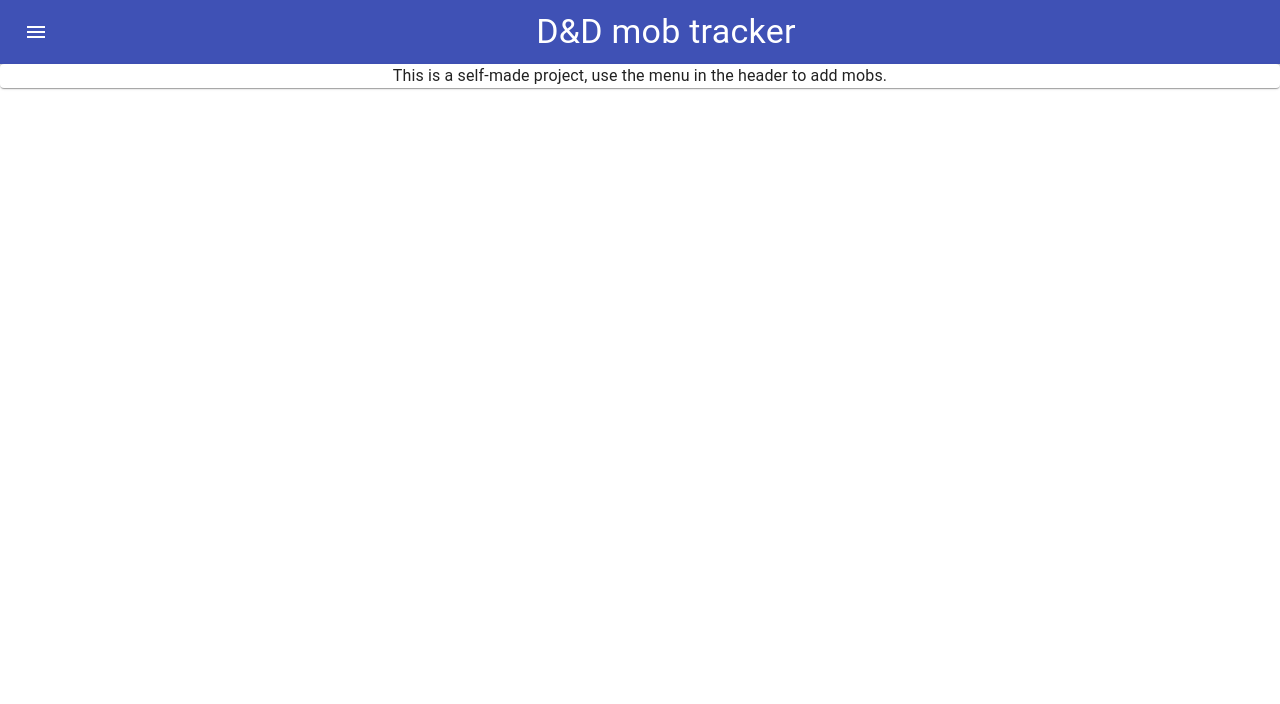
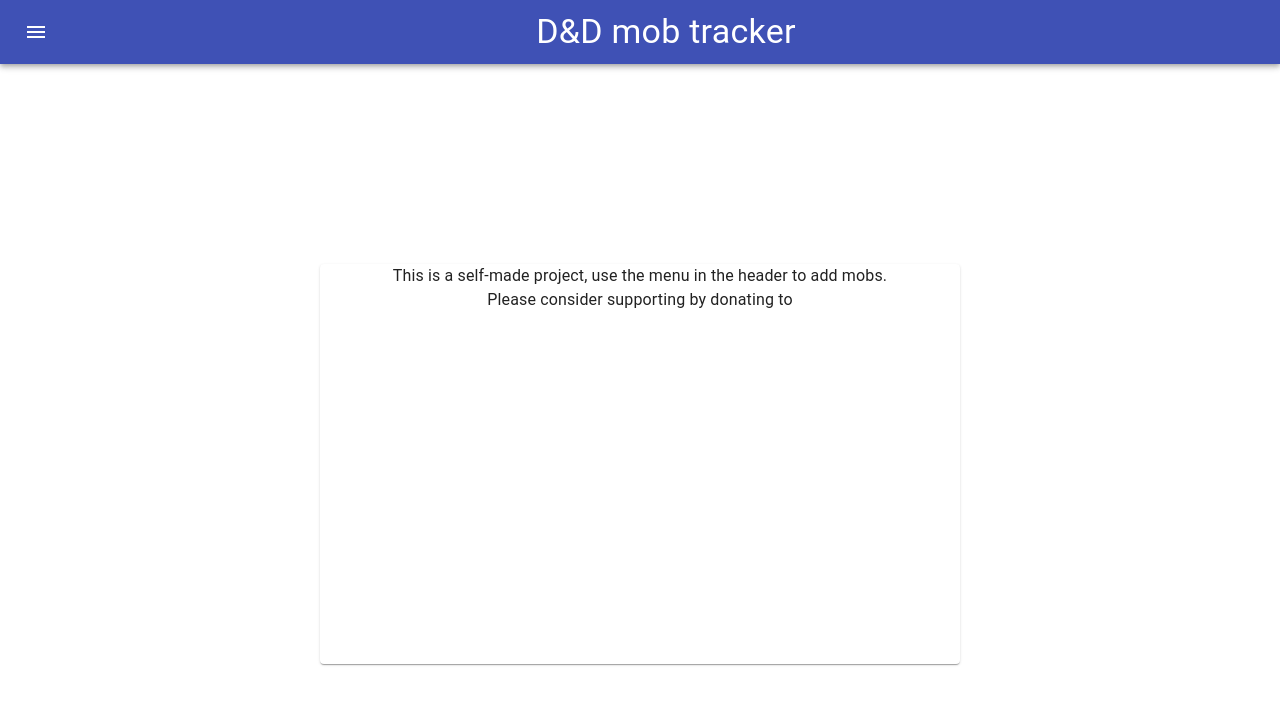
Before and after one commit to ernesto-tapia/Dnd_Tracker, a React (Create React App) app in the folder tracker/: page / in a window 1280 px wide. Shown: the top 704 px of the page. Built offline with nearby package versions, Linux system fonts and the light colour scheme.

Commit message:
Fix die bug

```diff
--- a/tracker/src/Features/Character/reducer.tsx
+++ b/tracker/src/Features/Character/reducer.tsx
@@ -9,13 +9,15 @@ const initialState = Object.freeze({
 const addCharacters = (character: CreationData) => {
   const { numOfEnemies, name, amount, dMax, dMod } = character;
   const newChars = [] as CharacterData[];
-  const enemiesArray = [...Array(numOfEnemies)];
-  const dieArray = [...Array(amount)];
-  enemiesArray.map((mob: any) => {
+  const enemiesArray = [...Array(numOfEnemies * 1)];
+  const dieArray = [...Array(amount * 1)];
+  console.log(dieArray, "array");
+  enemiesArray.forEach((mob: any) => {
     let hp = 0;
-    dieArray.map((die) => {
+    dieArray.forEach((die) => {
       const base = Math.floor(Math.random() * (dMax - 1) + 1);
       hp = hp + base;
+      console.log(hp);
     });
     hp = hp + dMod * 1;
     newChars.push({ name, hp, currentHp: hp });
--- a/tracker/src/Features/Dashboard/Description.tsx
+++ b/tracker/src/Features/Dashboard/Description.tsx
@@ -1,18 +1,22 @@
 import { Typography, Paper, makeStyles } from "@material-ui/core";
 
 const useStyles = makeStyles({
-  wrapper: {
-    height: "100vh",
+  paper: {
+    height: "50vh",
+    width: "50vw",
+    marginTop: "25vh",
+    marginLeft: "25vw",
   },
 });
 
 export const Info = () => {
   const classes = useStyles();
   return (
-    <Paper>
+    <Paper className={classes.paper}>
       <Typography>
         This is a self-made project, use the menu in the header to add mobs.
       </Typography>
+      <Typography>Please consider supporting by donating to</Typography>
     </Paper>
   );
 };
--- a/tracker/src/Features/Dashboard/index.tsx
+++ b/tracker/src/Features/Dashboard/index.tsx
@@ -11,7 +11,6 @@ const initialValues = Object.freeze({
 export default () => {
   const { character } = useSelector(getCards);
   const { cards, create } = character || initialValues;
-  console.log("cartas", cards, create, character);
   if (create) return <CreationModal />;
   return (
     <>
```
